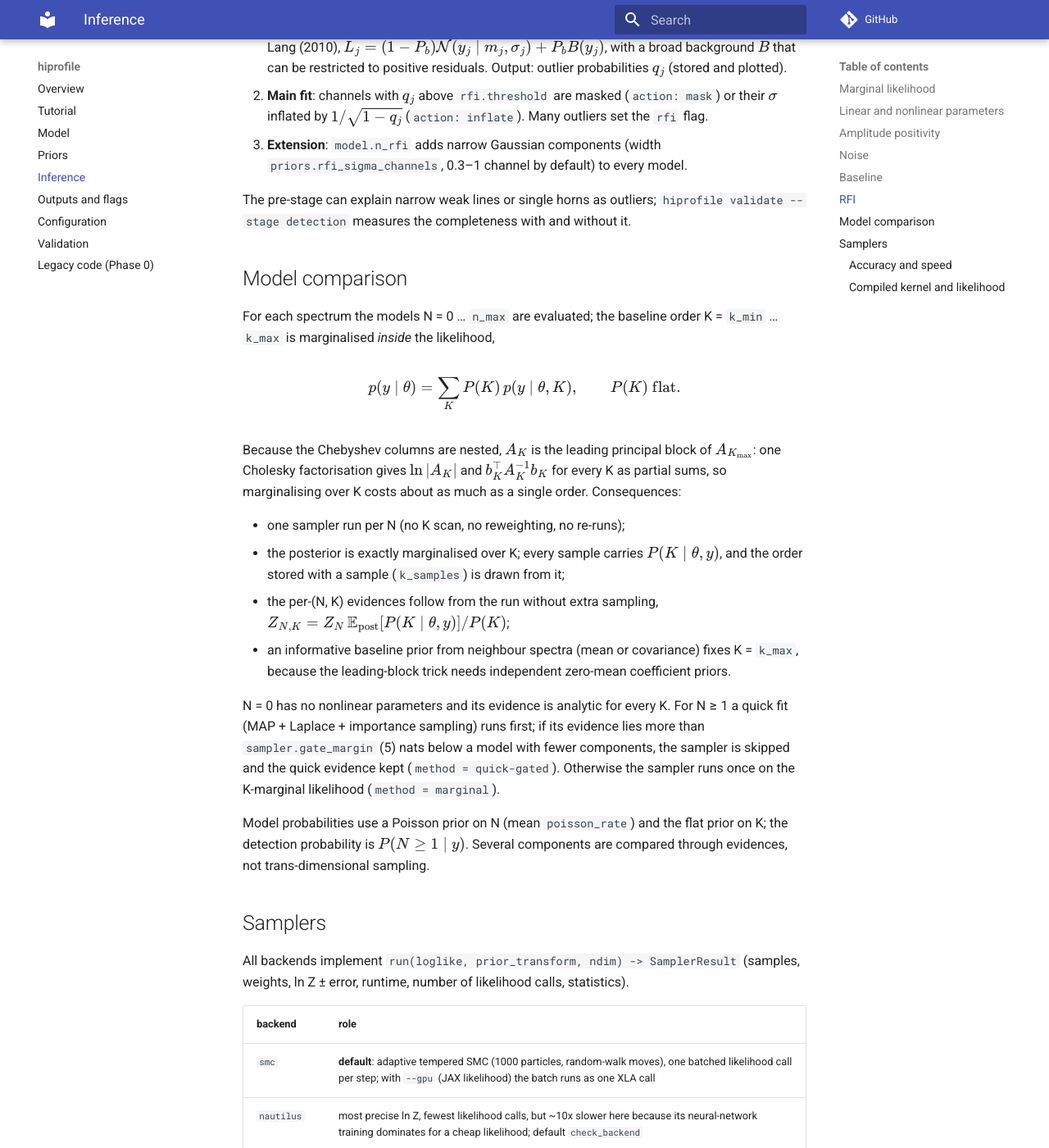
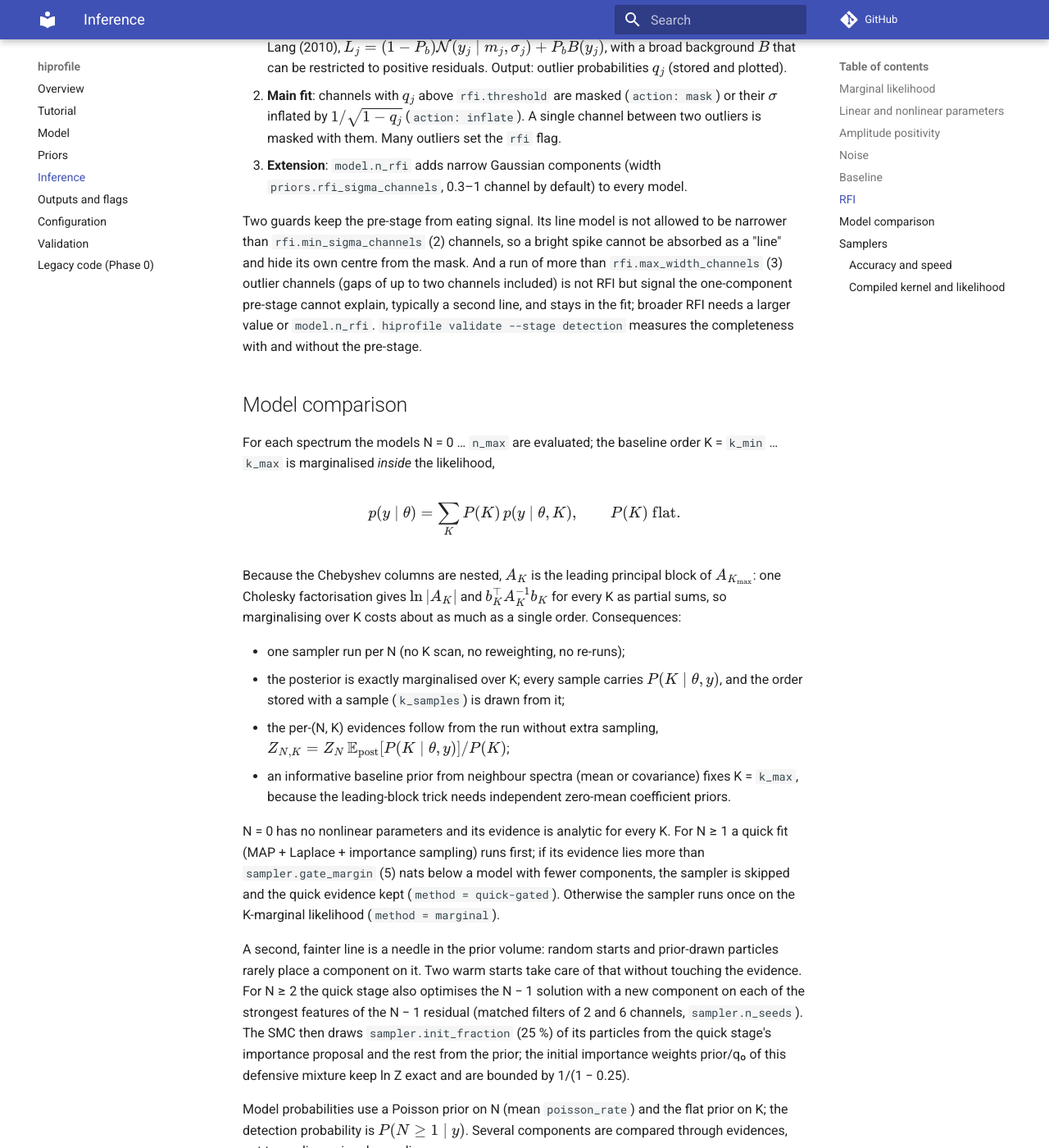
Before and after one commit to lfloeer/hiprofile, an MkDocs documentation site: the page built from docs/inference.md, in a window 1280 px wide and 1400 px high, scrolled down 1789 px. Shown: the whole window at 82% size. Built offline with MkDocs 1.6.1 and Material for MkDocs 9.7.7, drawn with Linux system fonts in a browser that asks for light colours; comment, search, counter and statistics services are not loaded.

Commit message:
Docs: RFI guards and warm starts for additional components
Co-Authored-By: Claude Fable 5.1 <noreply@anthropic.com>
Claude-Session: https://claude.ai/code/session_01HNuVsUUJVtD1RaQHWi7F3J

```diff
--- a/docs/inference.md
+++ b/docs/inference.md
@@ -82,13 +82,20 @@ compared by evidence with a flat prior.
    probabilities $q_j$ (stored and plotted).
 2. **Main fit**: channels with $q_j$ above `rfi.threshold` are masked
    (`action: mask`) or their $\sigma$ inflated by $1/\sqrt{1-q_j}$
-   (`action: inflate`). Many outliers set the `rfi` flag.
+   (`action: inflate`). A single channel between two outliers is masked
+   with them. Many outliers set the `rfi` flag.
 3. **Extension**: `model.n_rfi` adds narrow Gaussian components (width
    `priors.rfi_sigma_channels`, 0.3–1 channel by default) to every model.
 
-The pre-stage can explain narrow weak lines or single horns as outliers;
+Two guards keep the pre-stage from eating signal. Its line model is not
+allowed to be narrower than `rfi.min_sigma_channels` (2) channels, so a
+bright spike cannot be absorbed as a "line" and hide its own centre from the
+mask. And a run of more than `rfi.max_width_channels` (3) outlier channels
+(gaps of up to two channels included) is not RFI but signal the
+one-component pre-stage cannot explain, typically a second line, and stays
+in the fit; broader RFI needs a larger value or `model.n_rfi`.
 `hiprofile validate --stage detection` measures the completeness with and
-without it.
+without the pre-stage.
 
 ## Model comparison
 
@@ -120,6 +127,16 @@ its evidence lies more than `sampler.gate_margin` (5) nats below a model with
 fewer components, the sampler is skipped and the quick evidence kept
 (`method = quick-gated`). Otherwise the sampler runs once on the K-marginal
 likelihood (`method = marginal`).
+
+A second, fainter line is a needle in the prior volume: random starts and
+prior-drawn particles rarely place a component on it. Two warm starts take
+care of that without touching the evidence. For N ≥ 2 the quick stage also
+optimises the N − 1 solution with a new component on each of the strongest
+features of the N − 1 residual (matched filters of 2 and 6 channels,
+`sampler.n_seeds`). The SMC then draws `sampler.init_fraction` (25 %) of its
+particles from the quick stage's importance proposal and the rest from the
+prior; the initial importance weights prior/q₀ of this defensive mixture
+keep ln Z exact and are bounded by 1/(1 − 0.25).
 
 Model probabilities use a Poisson prior on N (mean `poisson_rate`) and the
 flat prior on K; the detection probability is $P(N\ge 1\mid y)$. Several
```
